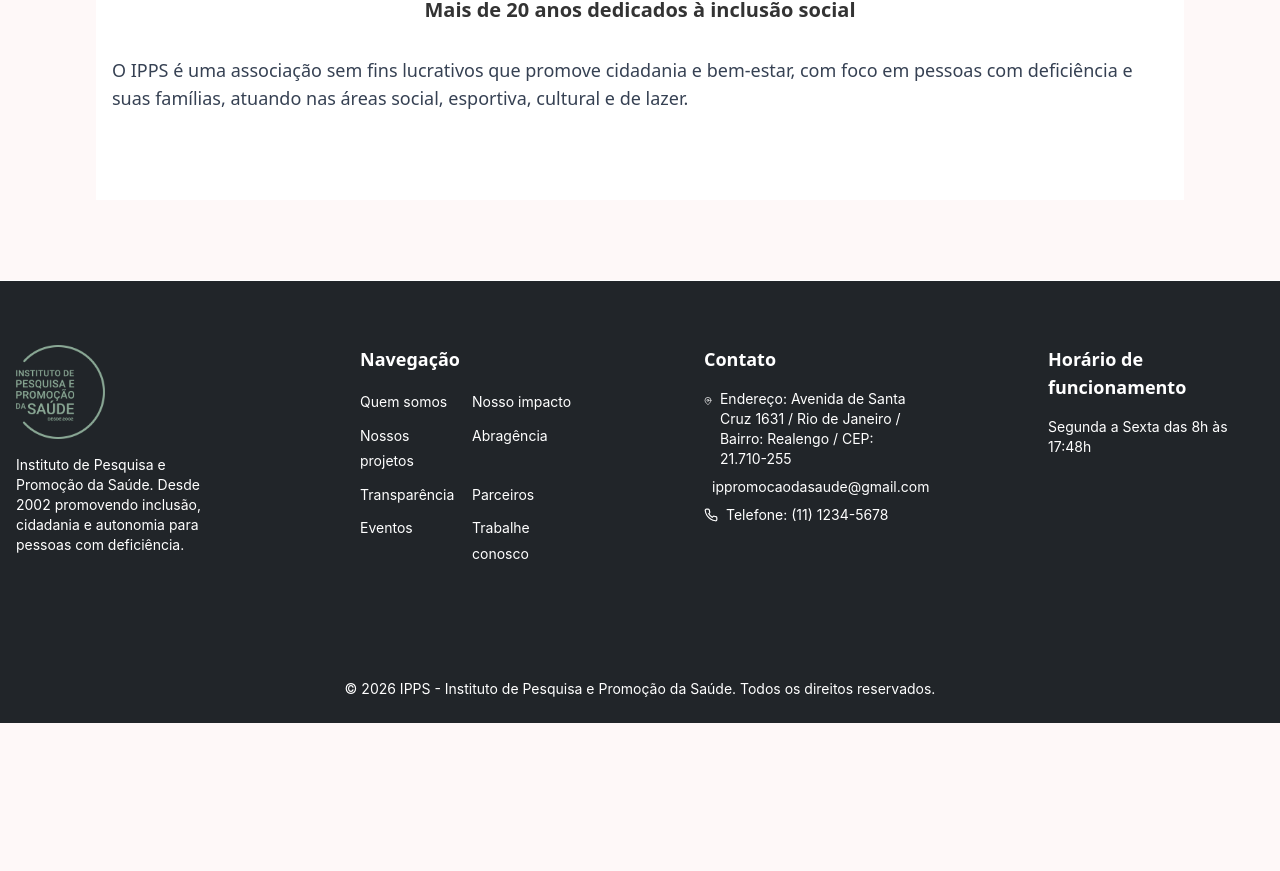
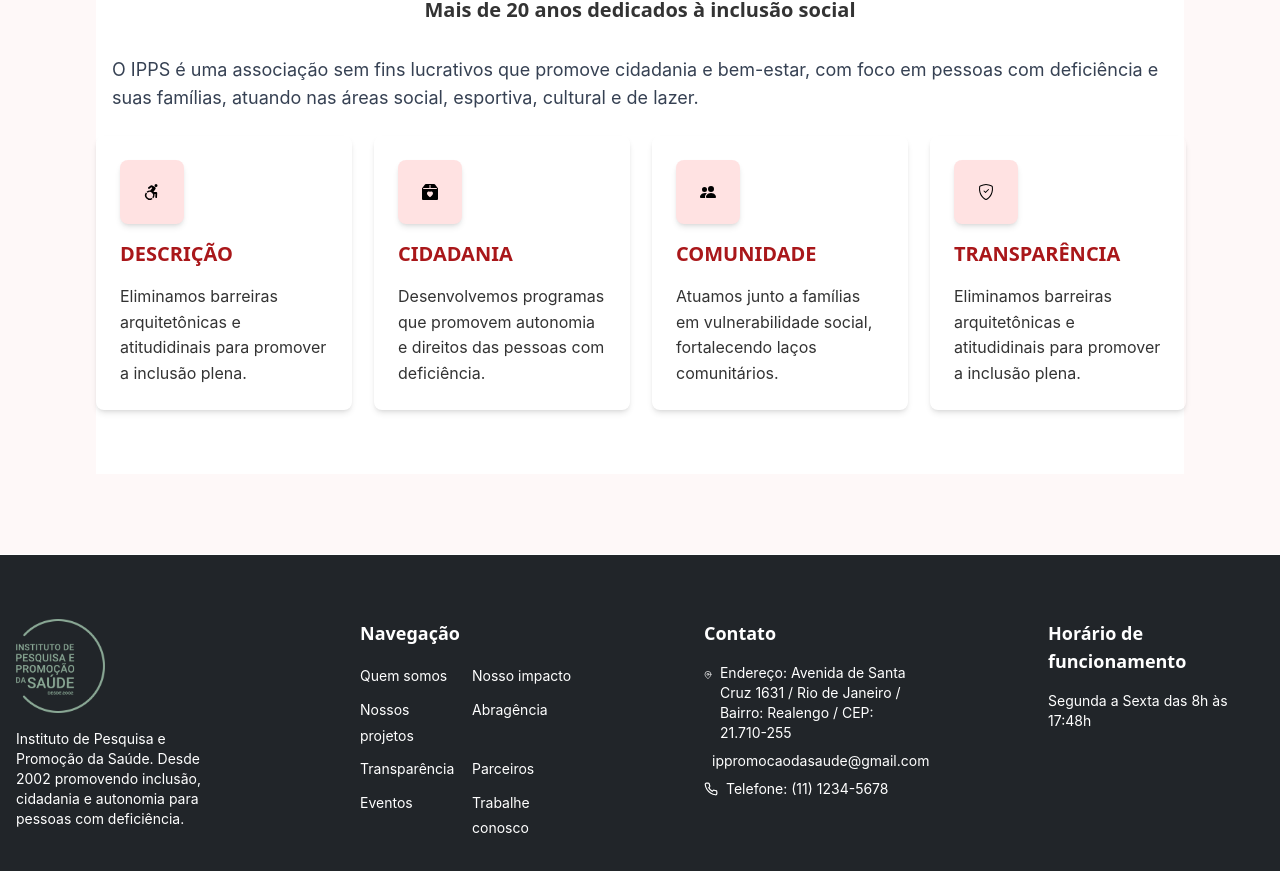
Before and after one commit to MF-Sergio/IPPS, a React (Vite) app: page / in a window 1280 px wide. Shown: the part 953-1824 px from the top of the page. Before the commit the page ends 1676 px from the top, so only its background shows below. Built offline with nearby package versions, Linux system fonts and the light colour scheme.

Commit message:
adicao cards

```diff
--- a/package.json
+++ b/package.json
@@ -10,8 +10,10 @@
     "preview": "vite preview"
   },
   "dependencies": {
+    "@material-design-icons/font": "^0.14.15",
     "@tailwindcss/vite": "^4.2.2",
     "react": "^19.2.4",
+    "react-bootstrap-icons": "^1.11.6",
     "react-dom": "^19.2.4",
     "react-responsive-carousel": "^3.2.23",
     "react-router-dom": "^7.13.1"
--- a/src/index.css
+++ b/src/index.css
@@ -2,7 +2,7 @@
 
 :root {
   --titulo: #a9171a;
-
+  --icones: #7B1E3D
   --sans: system-ui, "Segoe UI", Roboto, sans-serif;
   --heading: system-ui, "Segoe UI", Roboto, sans-serif;
   --mono: ui-monospace, Consolas, monospace;
--- a/src/main.tsx
+++ b/src/main.tsx
@@ -1,6 +1,7 @@
 import { StrictMode } from "react";
 import { createRoot } from "react-dom/client";
 import "./index.css";
+import "@material-design-icons/font";
 import App from "./App.js";
 
 createRoot(document.getElementById("root")!).render(
--- /dev/null
+++ b/src/pages/Home/components/Caixa/Caixa.jsx
@@ -0,0 +1,15 @@
+export function Caixa({ icone, title, descricao }) {
+  return (
+    <div className="p-6 bg-white-100 rounded-lg shadow-md items-center justify-center w-64">
+      <div className="p-6 bg-red-100 rounded-lg shadow-md mb-4 flex items-center justify-center w-16 h-16">
+        {icone}
+      </div>
+
+      <h2 className="text-xl font-bold mb-4 text-[var(--titulo)]">{title}</h2>
+
+      <p>{descricao}</p>
+    </div>
+  );
+}
+
+export default Caixa;
--- a/src/pages/Home/components/quemSomos/QuemSomos.tsx
+++ b/src/pages/Home/components/quemSomos/QuemSomos.tsx
@@ -1,3 +1,11 @@
+import Caixa from "../Caixa/Caixa.jsx";
+import {
+  PersonWheelchair,
+  Box2HeartFill,
+  PeopleFill,
+  ShieldCheck,
+} from "react-bootstrap-icons";
+
 export default function QuemSomos() {
   return (
     <div className="bg-white py-16">
@@ -14,6 +22,28 @@ export default function QuemSomos() {
           atuando nas áreas social, esportiva, cultural e de lazer.
         </p>
       </div>
+      <div className="grid grid-cols-1 md:grid-cols-4 gap-6">
+        <Caixa
+          icone={<PersonWheelchair />}
+          title="DESCRIÇÃO"
+          descricao="Eliminamos barreiras arquitetônicas e atitudidinais para promover a inclusão plena."
+        ></Caixa>
+        <Caixa
+          icone={<Box2HeartFill />}
+          title="CIDADANIA"
+          descricao="Desenvolvemos programas que promovem autonomia e direitos das pessoas com deficiência."
+        ></Caixa>
+        <Caixa
+          icone={<PeopleFill />}
+          title="COMUNIDADE"
+          descricao="Atuamos junto a famílias em vulnerabilidade social, fortalecendo laços comunitários."
+        ></Caixa>
+        <Caixa
+          icone={<ShieldCheck />}
+          title="TRANSPARÊNCIA"
+          descricao="Eliminamos barreiras arquitetônicas e atitudidinais para promover a inclusão plena."
+        ></Caixa>
+      </div>
     </div>
   );
 }
```
Also changed, not shown: 1 other file (tests, documents, lock files or other folders).
